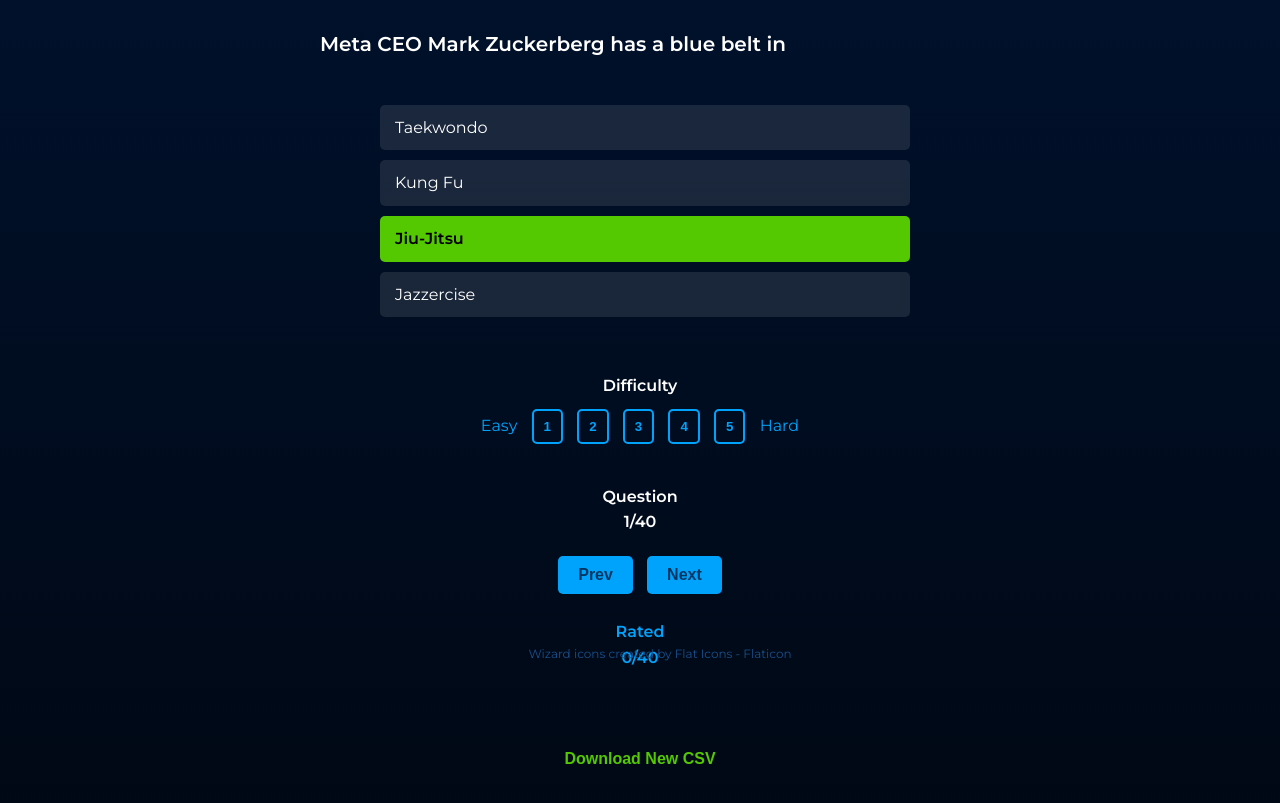
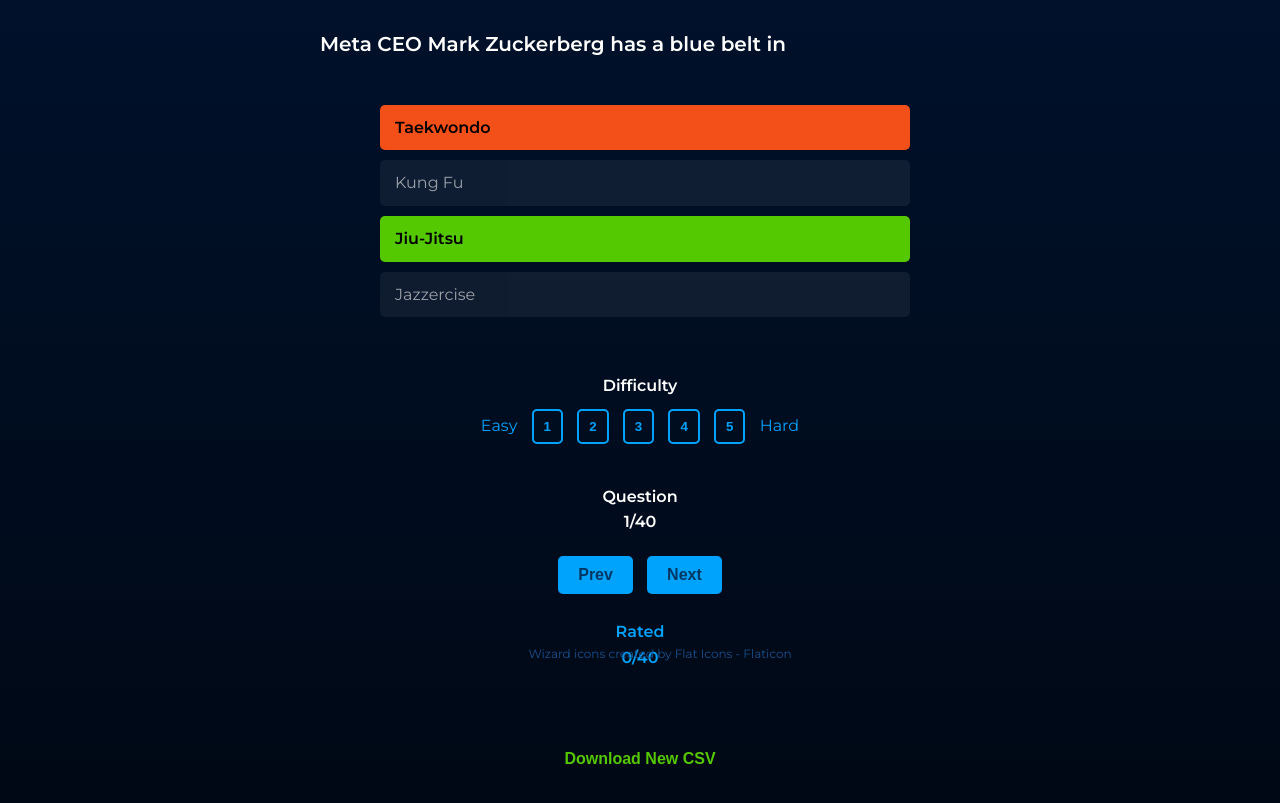
Before and after one commit to dalecampo/quizard, a plain HTML site: page index.html in a window 1280 px wide. Both pictures are taken after a click on the item "Taekwondo". Shown: the part 113-916 px from the top of the page. Drawn offline with Linux system fonts and the light colour scheme; a web font is replaced by a local one.

Commit message:
Allow answer choice selection and reveal answers.

```diff
--- a/script.js
+++ b/script.js
@@ -70,36 +70,48 @@
   // Get the current question and its stored randomized answers
   const currentItem = triviaQuestions[currentQuestionIndex];
   const question = currentItem['Question'];
-  const randomizedAnswers = currentItem['RandomizedAnswers']; // Use the stored randomized answers
+  const correctAnswer = currentItem['Correct'];
+  const randomizedAnswers = currentItem['RandomizedAnswers'];
 
   // Set the question text
   questionElement.textContent = question;
 
   // Update the question count display
-  questionCountElement.textContent = `${currentQuestionIndex + 1}/${triviaQuestions.length}`; // 1-based index for display
+  questionCountElement.textContent = `${currentQuestionIndex + 1}/${triviaQuestions.length}`;
 
   // Display the stored randomized answer choices
   randomizedAnswers.forEach(answer => {
     const li = document.createElement('li');
     li.textContent = answer;
-    // If the answer is the correct one, apply a unique ID for styling
-    if (answer === currentItem['Correct']) {
-      li.id = 'correct-answer';
-    }
+    li.addEventListener('click', () => handleAnswerClick(li, answer, correctAnswer));
     answerChoicesElement.appendChild(li);
   });
+}
 
-  // Check if 'NewDiff' is set; otherwise, do not display any difficulty
-  const difficultyRating = currentItem['NewDiff'];
+function handleAnswerClick(selectedLi, selectedAnswer, correctAnswer) {
+  // Retrieve all the answer LIs
+  const answerList = document.querySelectorAll('.answer-choices li');
 
-  // Reset button styles for all difficulty buttons
-  for (let i = 1; i <= 5; i++) {
-    document.getElementById(`difficulty-button-${i}`).classList.remove('button-hover');
-  }
+  // Disable further clicks on answers and remove event listeners
+  answerList.forEach(li => {
+    li.removeEventListener('click', handleAnswerClick);
+    li.classList.add('disabled');
+  });
 
-  // Apply hover state style to the button matching the difficulty rating
-  if (difficultyRating) {
-    document.getElementById(`difficulty-button-${difficultyRating}`).classList.add('button-hover');
+  // Check if the selected answer is correct
+  if (selectedAnswer === correctAnswer) {
+    // Apply correct answer styling
+    selectedLi.id = 'correct-answer';
+  } else {
+    // Apply incorrect answer styling
+    selectedLi.id = 'incorrect-answer';
+
+    // Find and highlight the correct answer
+    answerList.forEach(li => {
+      if (li.textContent === correctAnswer) {
+        li.id = 'correct-answer';
+      }
+    });
   }
 }
 
--- a/style.css
+++ b/style.css
@@ -112,6 +112,19 @@
     background-color: #54c800;
     color: black;
     font-weight: 600;
+    opacity: 1;
+}
+
+#incorrect-answer {
+    background-color: #f34f19;
+    color: black;
+    font-weight: 600;
+    opacity: 1;
+}
+
+.disabled {
+    pointer-events: none; /* Prevent further clicks */
+    opacity: 0.6;
 }
 
 /* Button styles */
```
